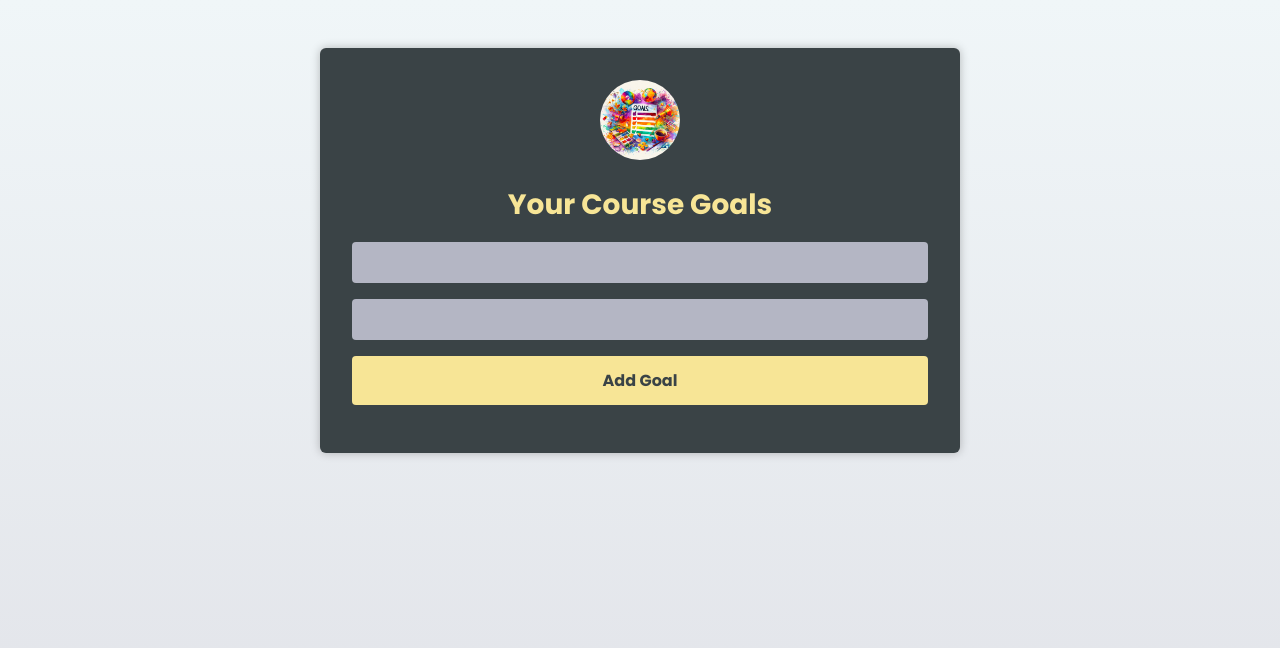
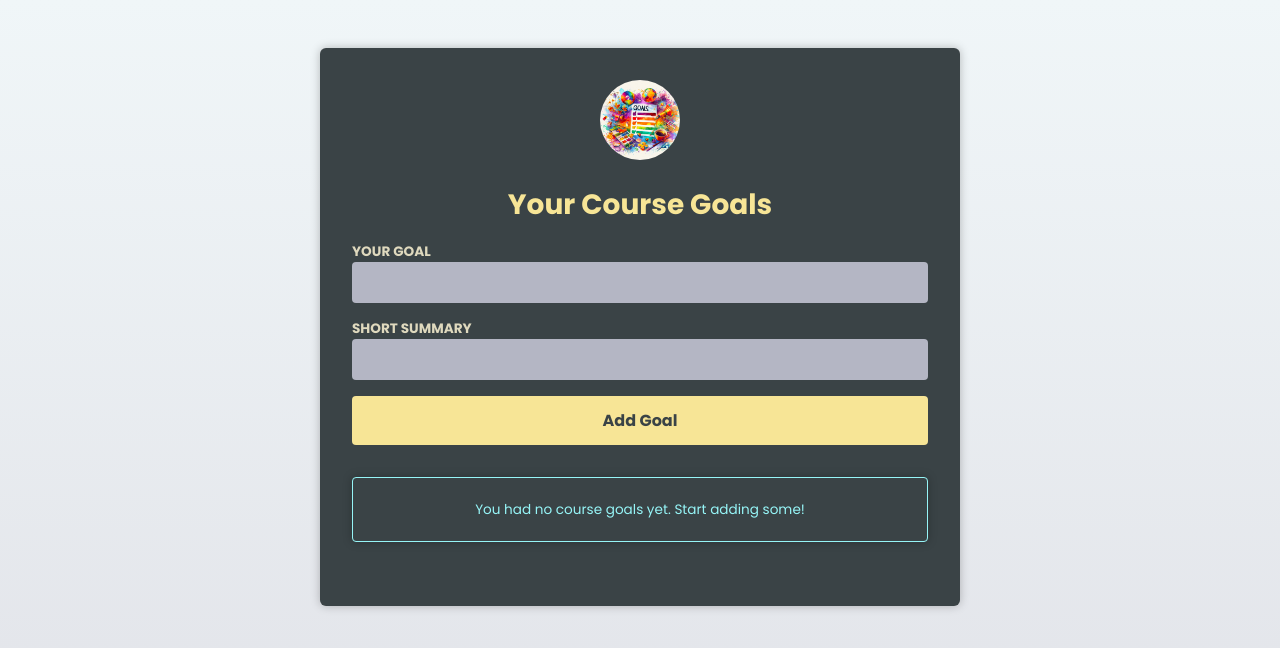
Before and after one commit to Kaji3927/react-typescript-course, a React (Vite) app: page / in a window 1280 px wide. Shown: the top 648 px of the page. Built offline with nearby package versions, Linux system fonts and the light colour scheme; the HTML template or start-up script is replaced by a standard one.

Commit message:
Section-4 46.Building a More Dynamic & Flexible Component

```diff
--- a/src/components/CourseGoalList.tsx
+++ b/src/components/CourseGoalList.tsx
@@ -1,5 +1,7 @@
 import CourseGoal from "./CourseGoal";
 import { type CourseGoal as CGoal } from "../App";
+import InfoBox from "./InfoBox";
+import { ReactNode } from "react";
 
 type CourseGoalListProps = {
   goals: CGoal[];
@@ -7,18 +9,42 @@ type CourseGoalListProps = {
 };
 
 const CourseGoalList = ({ goals, onDeleteGoal }: CourseGoalListProps) => {
+  if (goals.length === 0) {
     return (
+      <InfoBox mode="hint">
+        You had no course goals yet. Start adding some!
+      </InfoBox>
+    );
+  }
+
+  let warningBox: ReactNode;
+
+  if (goals.length >= 4) {
+    warningBox = (
+      <InfoBox mode="warning">
+        You're collecting a lot of goals. Don't put too much on your plate!
+      </InfoBox>
+    );
+  }
+  return (
+    <>
+      {warningBox}
       <ul>
         {goals.map((goal) => {
           return (
             <li key={goal.id}>
-            <CourseGoal id={goal.id} title={goal.title} onDelete={onDeleteGoal}>
+              <CourseGoal
+                id={goal.id}
+                title={goal.title}
+                onDelete={onDeleteGoal}
+              >
                 <p>{goal.description}</p>
               </CourseGoal>
             </li>
           );
         })}
       </ul>
+    </>
   );
 };
 
--- /dev/null
+++ b/src/components/InfoBox.tsx
@@ -0,0 +1,24 @@
+import { type ReactNode } from "react";
+
+type InfoBoxProps = {
+  mode: "hint" | "warning";
+  children: ReactNode;
+};
+
+const InfoBox = ({ mode, children }: InfoBoxProps) => {
+  if (mode === "hint") {
+    return (
+      <aside className="infobox infobox-hint">
+        <p>{children}</p>
+      </aside>
+    );
+  }
+  return (
+    <aside className="infobox infobox-warning warning--medium">
+      <h2>Warning</h2>
+      <p>{children}</p>
+    </aside>
+  );
+};
+
+export default InfoBox;
--- a/src/components/NewGoal.tsx
+++ b/src/components/NewGoal.tsx
@@ -19,11 +19,11 @@ const NewGoal = ({ onAddGoal }: NewGoalProps) => {
   return (
     <form onSubmit={handleSubmit}>
       <p>
-        <label htmlFor="goal"></label>
+        <label htmlFor="goal">Your Goal</label>
         <input id="goal" type="text" ref={goal} />
       </p>
       <p>
-        <label htmlFor="summary"></label>
+        <label htmlFor="summary">Short Summary</label>
         <input id="summary" type="text" ref={summary} />
       </p>
       <p>
--- a/src/index.css
+++ b/src/index.css
@@ -1,11 +1,11 @@
-@import url('https://fonts.googleapis.com/css2?family=Poppins:wght@400;700&display=swap');
+@import url("https://fonts.googleapis.com/css2?family=Poppins:wght@400;700&display=swap");
 
 * {
   box-sizing: border-box;
 }
 
 html {
-  font-family: 'Poppins', sans-serif;
+  font-family: "Poppins", sans-serif;
 }
 
 body {
@@ -126,7 +126,31 @@ li button:hover {
   color: #f9a73b;
 }
 
-.fallback {
+.infobox {
+  margin: 2rem 0;
+  padding: 0.5rem;
   text-align: center;
-  color: #acd1ce;
+  box-shadow: 0 0 10px rgba(0, 0, 0, 0.25);
+  font-size: 0.85rem;
+  border-radius: 4px;
 }
+
+.infobox-hint {
+  border: 1px solid #96f5f7;
+  color: #96f5f7;
+}
+
+.infobox-warning.warning--low {
+  border: 1px solid #f6d84f;
+  color: #f6d84f;
+}
+
+.infobox-warning.warning--medium {
+  border: 1px solid #f9a73b;
+  color: #f9a73b;
+}
+
+.infobox-warning.warning--high {
+  border: 1px solid #f97373;
+  color: #f97373;
+}
```
Lines whose indentation alone changed are shown as unchanged.
